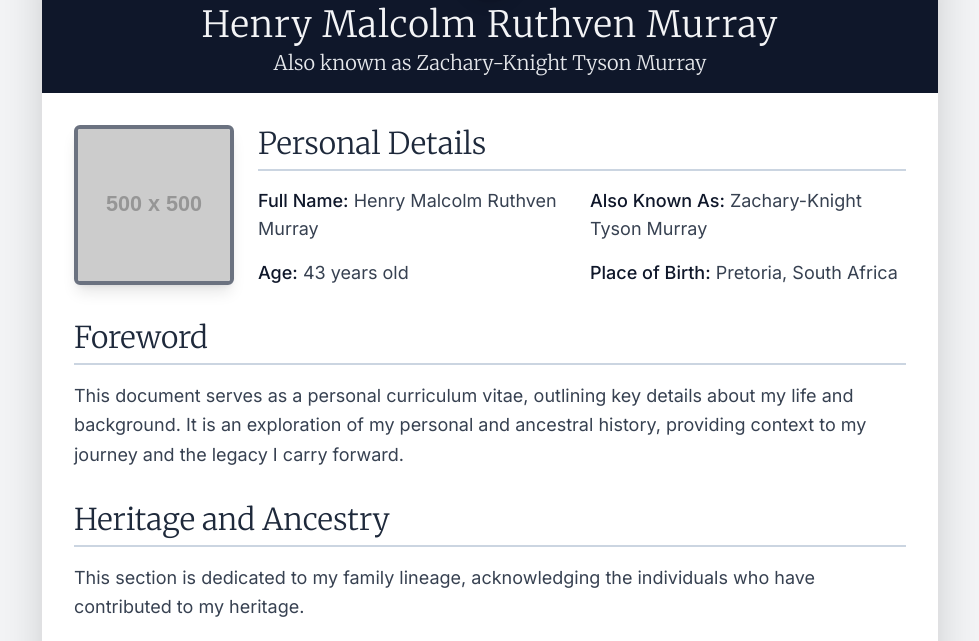
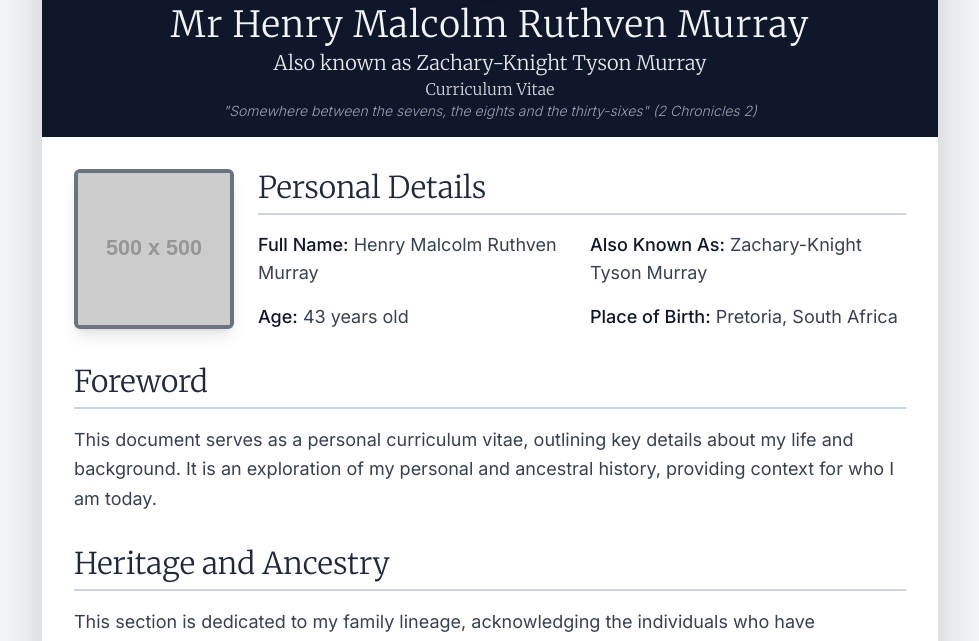
Before and after one commit to thesilentkayy-code/CurricVitae, a plain HTML site: page index.html in a window 1280 px wide. Shown: the part 139-780 px from the top of the page, without its empty margins (150-1129 px from the left). Drawn offline with nearby package versions, Linux system fonts and the light colour scheme; placeholder pictures from the web are drawn by us.

Commit message:
Add files via upload

```diff
--- a/index.html
+++ b/index.html
@@ -22,11 +22,13 @@
 
         <!-- Header Section -->
         <header class="bg-slate-900 text-white p-4 rounded-t-lg flex flex-col items-center justify-center gap-2">
-            <!-- Custom Logo Placeholder -->
+            <!-- Custom Logo -->
             <img src="unnamed.png" alt="Custom Logo" class="w-16 h-16 rounded-full shadow-lg">
             <div class="text-center">
-                <h1 class="ambassador-font text-3xl sm:text-4xl font-light mb-1 tracking-wide text-gray-100">Henry Malcolm Ruthven Murray</h1>
+                <h1 class="ambassador-font text-3xl sm:text-4xl font-light mb-1 tracking-wide text-gray-100">Mr Henry Malcolm Ruthven Murray</h1>
                 <p class="ambassador-font text-lg sm:text-xl font-light text-gray-200">Also known as Zachary-Knight Tyson Murray</p>
+                <p class="ambassador-font text-base font-light text-gray-300">Curriculum Vitae</p>
+                <p class="text-sm font-light italic text-gray-400">"Somewhere between the sevens, the eights and the thirty-sixes" (2 Chronicles 2)</p>
             </div>
         </header>
 
@@ -63,7 +65,7 @@
             <section class="mb-8">
                 <h2 class="ambassador-font text-2xl sm:text-3xl font-light text-slate-800 border-b-2 border-slate-300 pb-2 mb-4">Foreword</h2>
                 <p class="text-gray-700 leading-relaxed text-lg">
-                    This document serves as a personal curriculum vitae, outlining key details about my life and background. It is an exploration of my personal and ancestral history, providing context to my journey and the legacy I carry forward.
+                    This document serves as a personal curriculum vitae, outlining key details about my life and background. It is an exploration of my personal and ancestral history, providing context for who I am today.
                 </p>
             </section>
 
```
